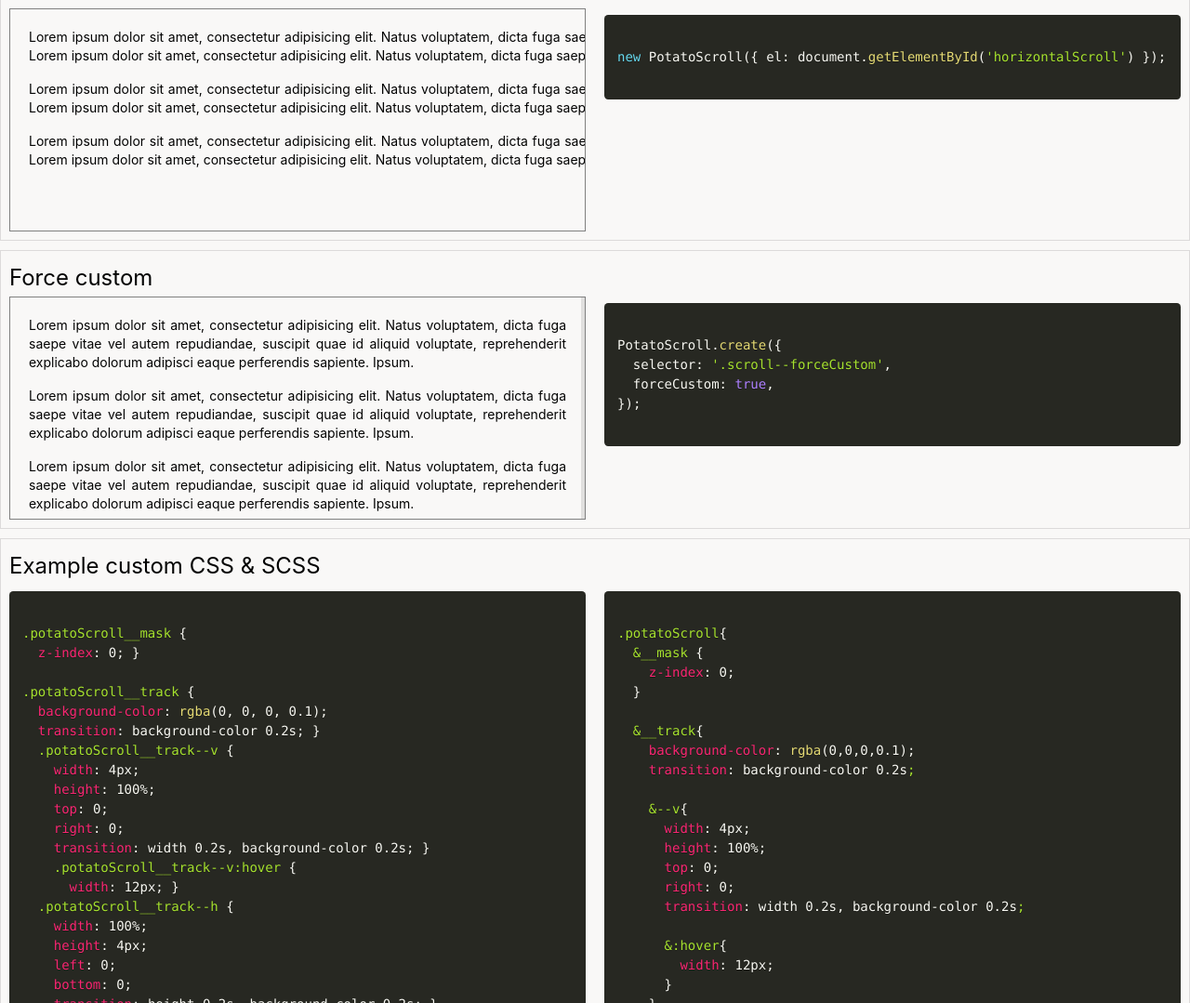
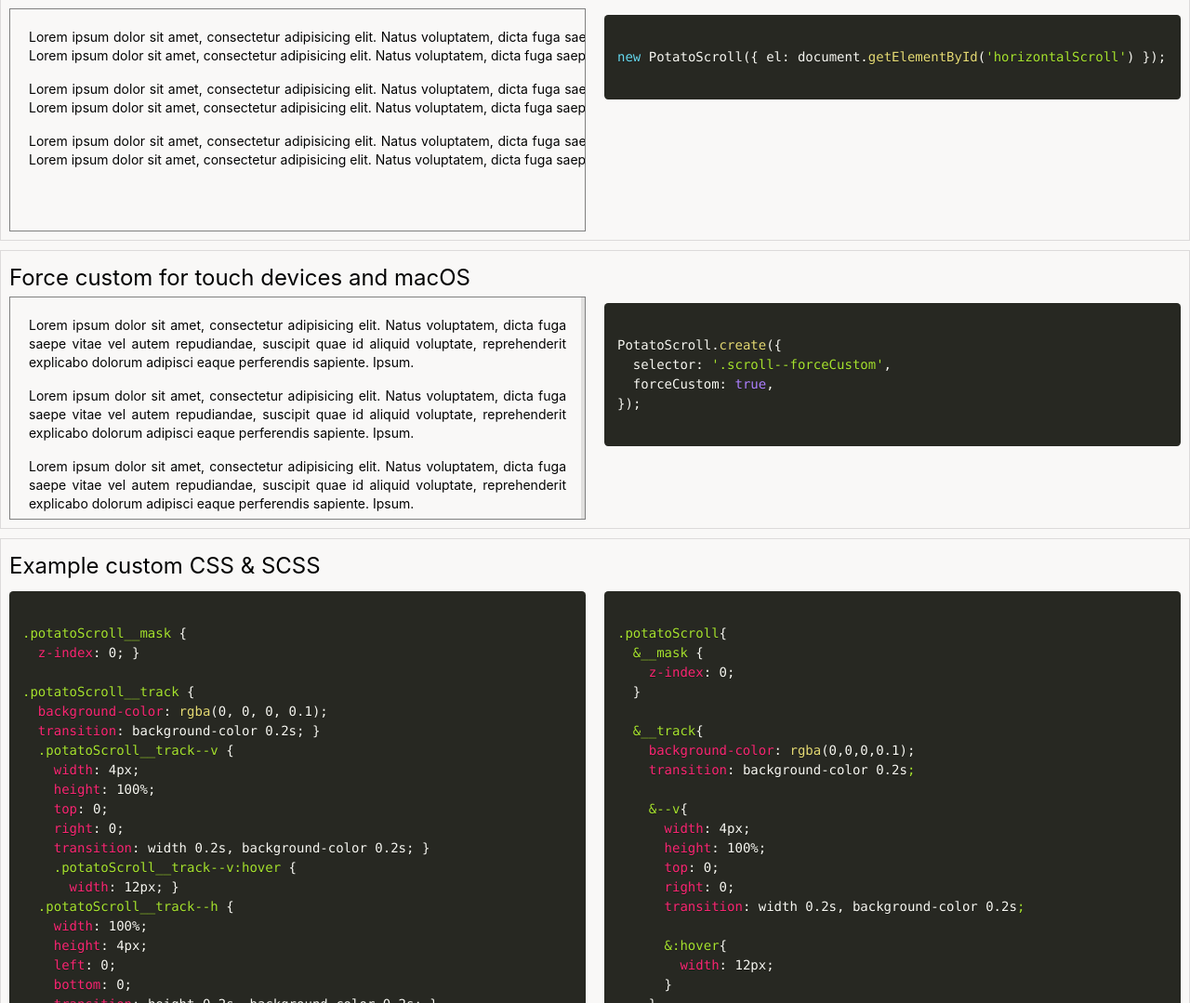
Before and after one commit to dobrapyra/PotatoScroll, a website built with webpack: page index.html in a window 1280 px wide. Shown: the part 2267-3346 px from the top of the page at 93% size. Built offline with nearby package versions, Linux system fonts and the light colour scheme.

Commit message:
demo update

```diff
--- a/index.html
+++ b/index.html
@@ -340,7 +340,7 @@
   </div>
 
   <div class="example">
-    <div class="example__head">Force custom</div>
+    <div class="example__head">Force custom for touch devices and macOS</div>
     <div class="example__body">
       <div class="example__demo">
 
```
